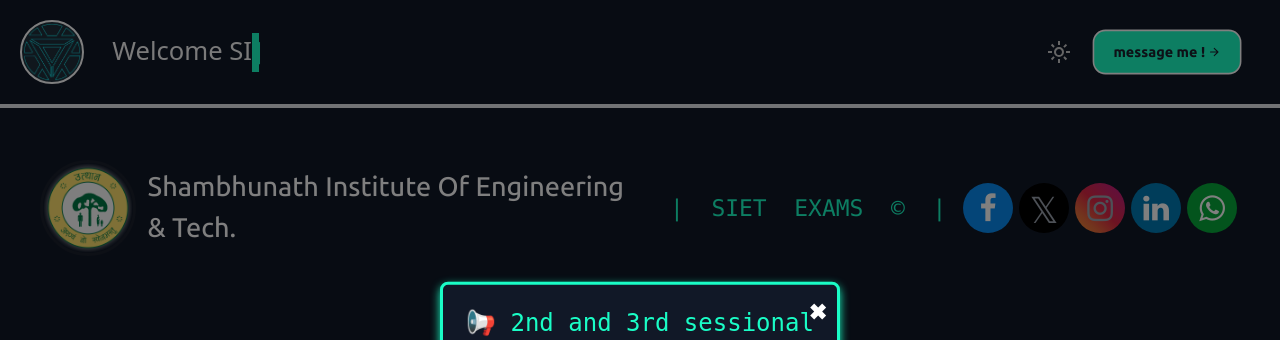
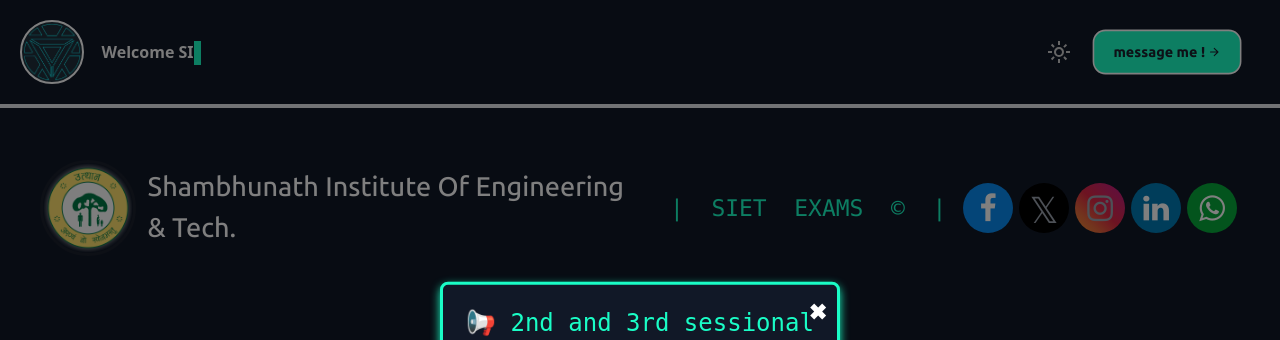
Before and after one commit to SudoKIngpin/Flask-App, a Flask app: page / in a window 1280 px wide. Shown: the top 340 px of the page. Run offline with Flask 2, Linux system fonts and the light colour scheme.

Commit message:
Update style.css

```diff
--- a/static/style.css
+++ b/static/style.css
@@ -28,11 +28,11 @@ img{
 
 .containeri {
   font-family: Ubuntu Mono;
-
   color: whitesmoke;
-      font-size: 1.6rem;
+  font-size: 1rem;
   display: inline;
   margin-left: 1.1em;
+  font-weight: bolder;
 }
 
     .cursor {
```
Lines whose indentation alone changed are shown as unchanged.
